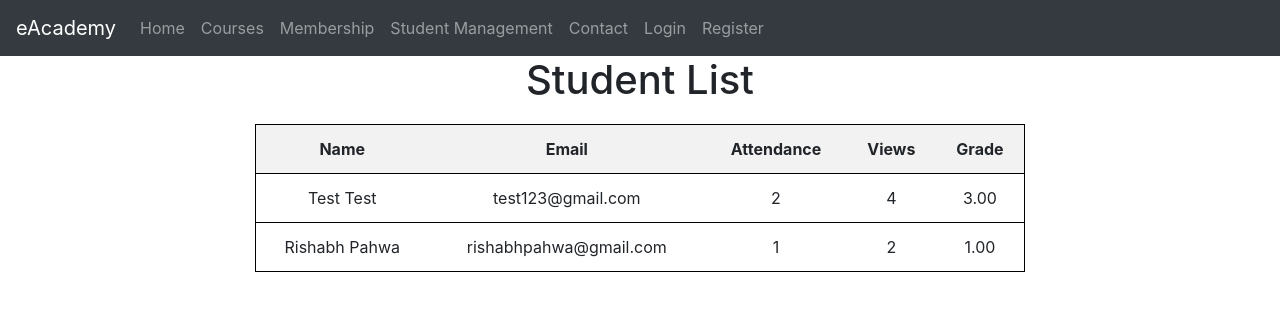
After one commit to r1shabhpahwa/eAcademy, a Django app: page /student/ in a window 1280 px wide. The commit adds this page. Shown: the top 311 px of the page. Run offline with Django 4.2, Linux system fonts and the light colour scheme; data comes from the database, SQL or seed files in the repository; both versions use the stored data as it was after the commit; some libraries are stand-ins or nearby versions.

Commit message:
add student management system

```diff
--- a/eAcademy/settings.py
+++ b/eAcademy/settings.py
@@ -118,6 +118,7 @@ USE_TZ = True
 # https://docs.djangoproject.com/en/4.2/howto/static-files/
 
 STATIC_URL = 'static/'
+STATICFILES_DIRS = [BASE_DIR / "static"]
 
 # Default primary key field type
 # https://docs.djangoproject.com/en/4.2/ref/settings/#default-auto-field
--- a/eAcademyApp/models.py
+++ b/eAcademyApp/models.py
@@ -49,6 +49,9 @@ class Student(models.Model):
     ]
     user = models.OneToOneField(User, on_delete=models.CASCADE)
     user_type = models.CharField(max_length=10, choices=USER_TYPE_CHOICES, default='student')
+    first_name = models.CharField(max_length=100, null=True)
+    last_name = models.CharField(max_length=100, null=True)
+    email = models.EmailField(unique=True, null=True)
     attendance = models.PositiveIntegerField(default=0)
     views = models.PositiveIntegerField(default=0)
     grade = models.DecimalField(max_digits=5, decimal_places=2, default=0.0)
--- a/eAcademyApp/static/eAcademyApp/styles.css
+++ b/eAcademyApp/static/eAcademyApp/styles.css
@@ -4,3 +4,42 @@
     width: 18px; /* Adjust the size as per your preference */
     height: 18px; /* Adjust the size as per your preference */
 }
+
+.student-table {
+    width: 100%;
+    border-collapse: collapse;
+    margin-top: 20px;
+    border: 1px solid black;
+}
+
+.student-table th,
+.student-table td {
+    padding: 12px;
+    text-align: center;
+    border-bottom: 1px solid black;
+}
+
+.student-table th {
+    background-color: #f2f2f2;
+    text-align: center;
+}
+
+
+.student-table th {
+    text-align: center;
+}
+
+
+.container {
+    max-width: 800px;
+    margin: 0 auto;
+}
+
+h1 {
+    text-align: center;
+    margin-bottom: 20px;
+}
+
+.student-table tbody tr:hover {
+    background-color: #f2f2f2;
+}
--- a/eAcademyApp/urls.py
+++ b/eAcademyApp/urls.py
@@ -12,6 +12,7 @@ urlpatterns = [
     path('courses/create/', views.create_course, name='create_course'),
     path('membership/', views.membership_view, name='membership'),
     path('contact/', views.contact, name='contact'),
+    path('student/', views.student_list, name='student_list'),
     path('upgrade/<str:membership_type>/', views.upgrade_view, name='upgrade')
 
 ]
--- a/eAcademyApp/views.py
+++ b/eAcademyApp/views.py
@@ -3,7 +3,6 @@ from django.contrib import messages
 from django.contrib.auth import login, authenticate, logout
 from django.contrib.auth.decorators import login_required
 from django.shortcuts import render, redirect
-from django.core.mail import send_mail
 from django.conf import settings
 from django.urls import reverse
 import stripe
@@ -97,10 +96,6 @@ def contact(request):
         email = request.POST['email']
         message = request.POST['message']
 
-        # Do something with the contact form data
-        # For example, you could store it in a database
-
-        # Redirect to a thank you page or homepage after successful submission
         return render(request, 'thank_you.html')
 
     return render(request, 'contact.html')
@@ -191,3 +186,7 @@ def upgrade_view(request, membership_type):
         messages.error(request, 'You are not currently subscribed to any membership tier.')
 
     return redirect(reverse('eAcademyApp:membership'))
+
+def student_list(request):
+    students = Student.objects.filter(user__student__user_type='student')
+    return render(request, 'student_list.html', {'students': students})
--- a/templates/base.html
+++ b/templates/base.html
@@ -26,7 +26,7 @@
                     <a class="nav-link" href="/membership/">Membership</a>
                 </li>
                 <li class="nav-item {% if request.path == '/student-management/' %}active{% endif %}">
-                    <a class="nav-link" href="#">Student Management</a>
+                    <a class="nav-link" href="/student/">Student Management</a>
                 </li>
                 <li class="nav-item {% if request.path == '/contact/' %}active{% endif %}">
                     <a class="nav-link" href="/contact/">Contact</a>
--- /dev/null
+++ b/templates/student_list.html
@@ -0,0 +1,31 @@
+{% extends 'base.html' %}
+{% load static %}
+
+
+{% block content %}
+<div class="container">
+    <h1>Student List</h1>
+    <table class="student-table">
+        <thead>
+            <tr>
+                <th>Name</th>
+                <th>Email</th>
+                <th>Attendance</th>
+                <th>Views</th>
+                <th>Grade</th>
+            </tr>
+        </thead>
+        <tbody>
+            {% for student in students %}
+            <tr>
+                <td>{{ student.first_name }} {{ student.last_name }}</td>
+                <td>{{ student.email }}</td>
+                <td>{{ student.attendance }}</td>
+                <td>{{ student.views }}</td>
+                <td>{{ student.grade }}</td>
+            </tr>
+            {% endfor %}
+        </tbody>
+    </table>
+</div>
+{% endblock %}
--- a/templates/thank_you.html
+++ b/templates/thank_you.html
@@ -2,6 +2,8 @@
 {% load static %}
 
 {% block content %}
-<h1>Thank You!</h1>
-<p>Your message has been received. We will get back to you soon.</p>
+    <div class="container">
+        <h1>Thank You!</h1>
+        <p>Your message has been received. We will get back to you soon.</p>
+    </div>
 {% endblock %}
```
Also changed, not shown: db.sqlite3, eAcademyApp/migrations/0004_student_email_student_first_name_student_last_name.py (added).
